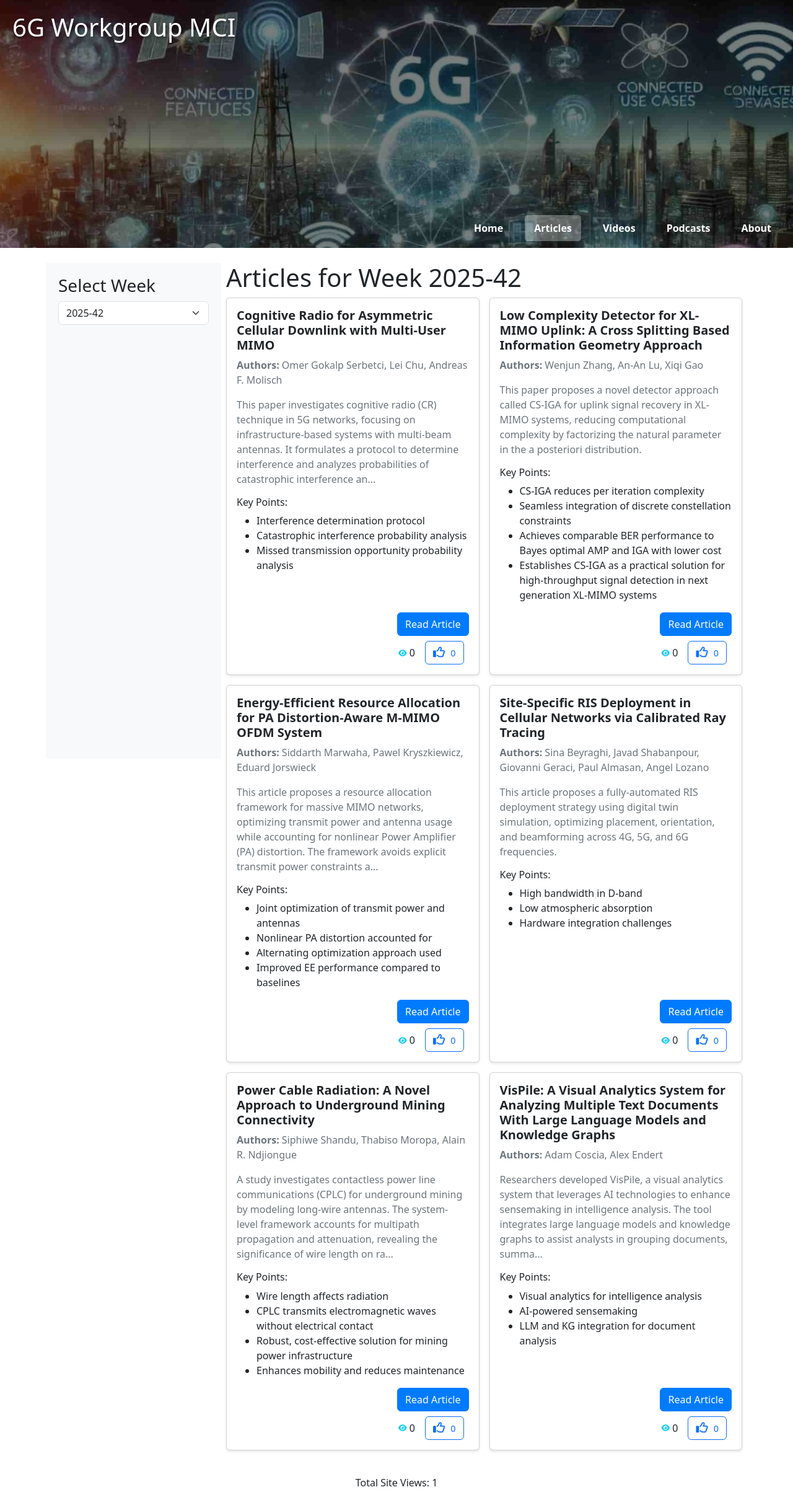
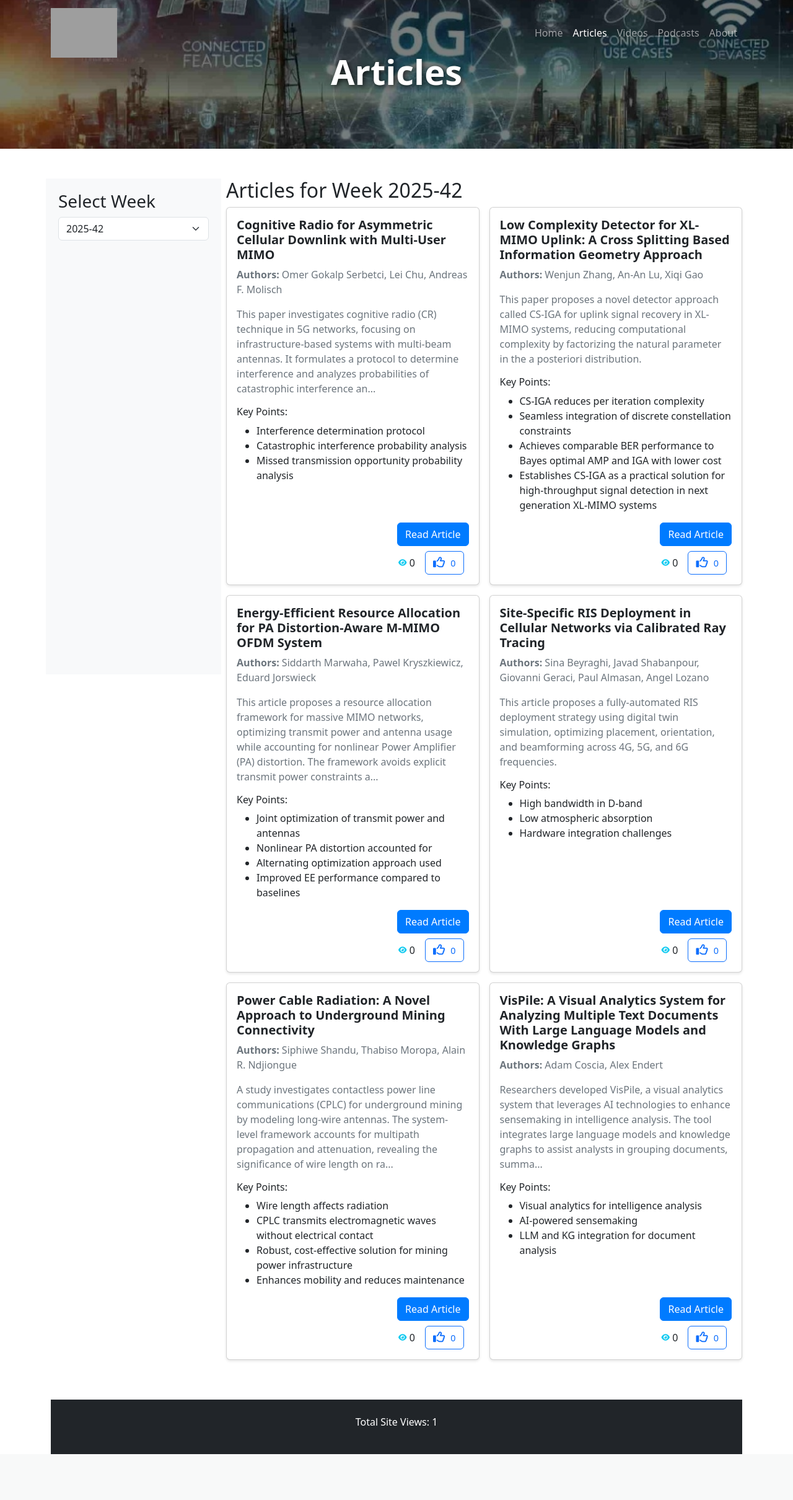
Before and after one commit to amirgarshasbi1986/6g-articles-app, a Flask app: page /articles in a window 1280 px wide. Shown: the whole page at 62% size. After the commit the page ends 2346 px from the top, so only its background shows below. Run offline with Flask 3, Linux system fonts and the light colour scheme; data comes from the database, SQL or seed files in the repository; data that the repository does not hold is empty; grey boxes are pictures that could not be loaded.

Commit message:
Fixed logo alignment – now upper-left on all pages (like homepage)

```diff
--- a/templates/articles.html
+++ b/templates/articles.html
@@ -2,32 +2,89 @@
 <html lang="en">
 <head>
   <meta charset="UTF-8">
-  <meta name="viewport" content 支持="width=device-width, initial-scale=1.0">
+  <meta name="viewport" content="width=device-width, initial-scale=1.0">
   <title>Articles - 6G Workgroup MCI</title>
   <link href="https://cdn.jsdelivr.net/npm/bootstrap@5.3.3/dist/css/bootstrap.min.css" rel="stylesheet">
   <link rel="stylesheet" href="{{ url_for('static', filename='app.css') }}">
   <link rel="stylesheet" href="https://cdnjs.cloudflare.com/ajax/libs/font-awesome/6.5.0/css/all.min.css">
+
+  <!-- Favicon – shows logo in browser tab -->
+  <link rel="icon" type="image/png" href="{{ url_for('static', filename='logo.png') }}" sizes="32x32">
+  <link rel="apple-touch-icon" href="{{ url_for('static', filename='logo.png') }}">
+
+  <style>
+    /* Fixed top navbar */
+    .navbar {
+      transition: all 0.3s ease;
+    }
+    .navbar.scrolled {
+      background-color: rgba(0, 0, 0, 0.9) !important;
+      backdrop-filter: blur(10px);
+    }
+    .navbar-brand img {
+      height: 80px;
+    }
+    @media (max-width: 768px) {
+      .navbar-brand img { height: 60px; }
+    }
+
+    /* Banner */
+    .page-banner {
+      height: 30vh; /* 30% of viewport height */
+      background: url('{{ url_for('static', filename='banner.jpg') }}') no-repeat center center/cover;
+      position: relative;
+      display: flex;
+      align-items: center;
+      justify-content: center;
+    }
+    .page-banner::before {
+      content: '';
+      position: absolute;
+      top: 0; left: 0; right: 0; bottom: 0;
+      background: rgba(0, 0, 0, 0.5); /* Dark overlay */
+    }
+    .page-banner h1 {
+      color: white;
+      font-size: 3.5rem;
+      font-weight: bold;
+      text-shadow: 2px 2px 8px rgba(0,0,0,0.8);
+      z-index: 1;
+    }
+    @media (max-width: 768px) {
+      .page-banner h1 { font-size: 2.5rem; }
+    }
+  </style>
 </head>
 <body>
-  <div class="banner-container">
-    <img src="{{ url_for('static', filename='banner.jpg') }}" alt="6G Workgroup MCI Banner" class="banner-image">
-    <div class="banner-overlay">
-      <div class="banner-title-left">
-        <h1>6G Workgroup MCI</h1>
+
+  <!-- Fixed Top Navbar -->
+  <nav class="navbar navbar-expand-lg navbar-dark fixed-top">
+    <div class="container">
+      <a class="navbar-brand" href="/">
+        <img src="{{ url_for('static', filename='logo.png') }}" alt="6G Workgroup MCI Logo">
+      </a>
+      <button class="navbar-toggler" type="button" data-bs-toggle="collapse" data-bs-target="#navbarNav">
+        <span class="navbar-toggler-icon"></span>
+      </button>
+      <div class="collapse navbar-collapse" id="navbarNav">
+        <ul class="navbar-nav ms-auto">
+          <li class="nav-item"><a class="nav-link" href="/">Home</a></li>
+          <li class="nav-item"><a class="nav-link active" href="/articles">Articles</a></li>
+          <li class="nav-item"><a class="nav-link" href="/videos">Videos</a></li>
+          <li class="nav-item"><a class="nav-link" href="/podcasts">Podcasts</a></li>
+          <li class="nav-item"><a class="nav-link" href="/about">About</a></li>
+        </ul>
       </div>
-      <nav class="banner-nav-right">
-        <ul class="nav-list">
-          <li><a href="/">Home</a></li>
-          <li><a href="/articles" class="active">Articles</a></li>
-          <li><a href="/videos">Videos</a></li>
-          <li><a href="/podpodcasts">Podcasts</a></li>
-          <li><a href="/about">About</a></li>
-        </ul>
-      </nav>
     </div>
+  </nav>
+
+  <!-- Page Banner -->
+  <div class="page-banner">
+    <h1>Articles</h1>
   </div>
 
-  <div class="container mt-4">
+  <!-- Main Content -->
+  <div class="container mt-5">
     <div class="row g-3">
       <div class="col-md-3 sidebar mb-3 mb-md-0">
         <h3>Select Week</h3>
@@ -43,8 +100,9 @@
           <p>No weeks available</p>
         {% endif %}
       </div>
+
       <div class="col-md-9">
-        <h1 class="mt-3 mt-md-0">Articles for Week {{ selected_week }}</h1>
+        <h2 class="mt-3 mt-md-0">Articles for Week {{ selected_week }}</h2>
         {% if articles %}
           <div class="row">
             {% for article in articles %}
@@ -63,7 +121,8 @@
                       </ul>
                     </div>
                     <div class="mt-auto text-end">
-                      <a href="{{ article.link }}" target="_blank" class="btn btn-primary" onclick="incrementArticleClick(event, {{ article.title | tojson }}, this.href)">Read Article</a>
+                      <a href="{{ article.link }}" target="_blank" class="btn btn-primary"
+                         onclick="incrementArticleClick(event, {{ article.title | tojson }}, this.href)">Read Article</a>
                       <div class="d-flex align-items-center mt-2 justify-content-end">
                         <span class="me-3"><i class="fas fa-eye text-info fa-xs"></i> <span class="click-count">{{ article.click_count }}</span></span>
                         <button class="like-btn btn btn-outline-primary me-2" data-type="article" data-id="{{ article.title }}">
@@ -81,13 +140,24 @@
         {% endif %}
       </div>
     </div>
-    <footer class="text-center mt-4">
+
+    <footer class="text-center mt-5 py-4 bg-dark text-white">
       <p>Total Site Views: {{ total_views }}</p>
     </footer>
   </div>
 
   <script src="https://cdn.jsdelivr.net/npm/bootstrap@5.3.3/dist/js/bootstrap.bundle.min.js"></script>
   <script>
+    // Navbar scroll effect
+    window.addEventListener('scroll', () => {
+      const navbar = document.querySelector('.navbar');
+      if (window.scrollY > 50) {
+        navbar.classList.add('scrolled');
+      } else {
+        navbar.classList.remove('scrolled');
+      }
+    });
+
     function incrementArticleClick(event, title, url) {
       event.preventDefault();
       fetch('/api/increment_article_click', {
```
